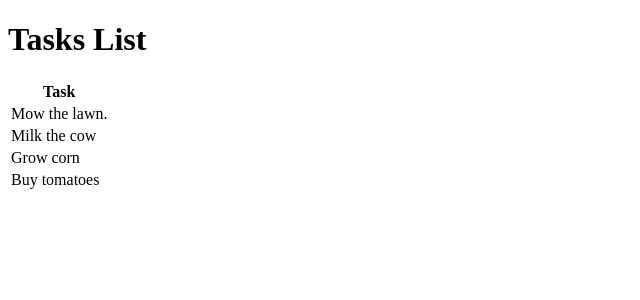
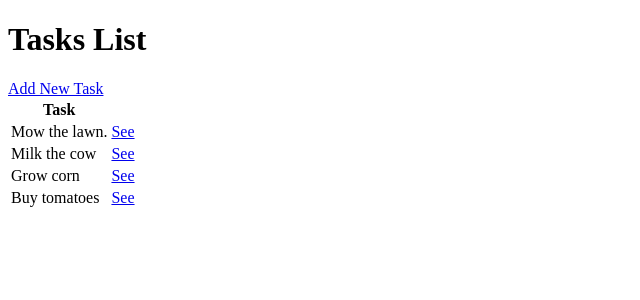
Before and after one commit to kleecollage/Python-Fundamentals, a Django app: page / in a window 1280 px wide. Shown: the top 300 px of the page, without its empty margins (0-640 px from the left). Run offline with Django 5.2, Linux system fonts and the light colour scheme; data comes from the database, SQL or seed files in the repository; both versions use the stored data as it was after the commit.

Commit message:
feat(detail, form): Implemetn view for details and create new tasks

```diff
--- /dev/null
+++ b/Day16/src/WebProject/base/templates/base/task_detail.html
@@ -0,0 +1 @@
+<h1>Task: {{ Task }}</h1>
--- /dev/null
+++ b/Day16/src/WebProject/base/templates/base/task_form.html
@@ -0,0 +1,6 @@
+<h1>Tasks Form</h1>
+<form method="POST" action="">
+    {% csrf_token %}
+    {{ form.as_p }}
+    <input type="submit" value="Submit" />
+</form>
--- a/Day16/src/WebProject/base/templates/base/task_list.html
+++ b/Day16/src/WebProject/base/templates/base/task_list.html
@@ -6,16 +6,19 @@
 </head>
 <body>
     <h1>Tasks List</h1>
+    <a href="{% url 'create' %}">Add New Task</a>
     <table>
         <thead>
         <tr>
             <th>Task</th>
+            <th></th>
         </tr>
         </thead>
         {% for task in Tasks %}
             <tbody>
             <tr>
                 <td>{{ task.title }}</td>
+                <td><a href="{% url 'details' task.id %}">See</a></td>
             </tr>
             </tbody>
             {% empty %}
--- a/Day16/src/WebProject/base/urls.py
+++ b/Day16/src/WebProject/base/urls.py
@@ -1,7 +1,9 @@
 from django.urls import path
 from . import views
-from .views import ListTasks
+from .views import ListTasks, DetailTask, CreateTask
 
 urlpatterns = [
     path('', ListTasks.as_view(), name='tasks'),
+    path('task/<int:pk>', DetailTask.as_view(), name='details'),
+    path('create-task/', CreateTask.as_view(), name='create'),
 ]
--- a/Day16/src/WebProject/base/views.py
+++ b/Day16/src/WebProject/base/views.py
@@ -1,8 +1,10 @@
 from django.shortcuts import render
 from django.http import HttpResponse
 from django.views.generic.list import ListView
+from django.views.generic.detail import DetailView
+from django.views.generic.edit import CreateView
+from django.urls import reverse_lazy
 from base.models import Task
-
 
 # Create your views here.
 
@@ -13,3 +15,14 @@ from base.models import Task
 class ListTasks(ListView):
     model = Task
     context_object_name = 'Tasks'
+    template_name = 'base/task_list.html'
+
+class DetailTask(DetailView):
+    model = Task
+    context_object_name = 'Task'
+    template_name = 'base/task_detail.html'
+
+class CreateTask(CreateView):
+    model = Task
+    fields = '__all__'
+    success_url = reverse_lazy('tasks')
```
Also changed, not shown: Day16/src/WebProject/db.sqlite3.
